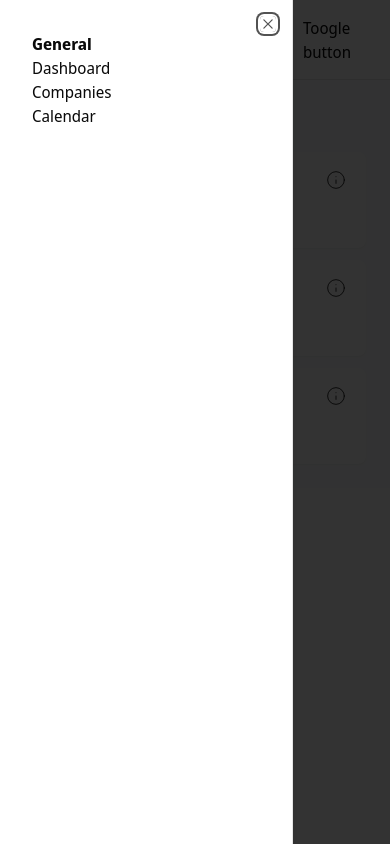
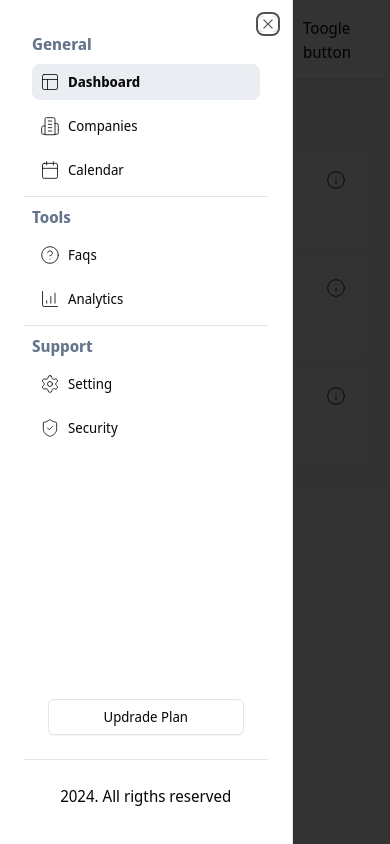
Before and after one commit to Walter-Daniel/business-dashboard, a Next.js app: page / in a window 390 px wide. Both pictures are taken after a click on the button 20 px from the left and 39 px from the top of the page. Built offline with nearby package versions, Linux system fonts and the light colour scheme.

Commit message:
add: Mobile Sidebar

```diff
--- /dev/null
+++ b/components/sidebarItem/SidebarItem.tsx
@@ -0,0 +1,26 @@
+'use client';
+
+import Link from 'next/link';
+import { usePathname } from 'next/navigation';
+
+import { cn } from '@/lib/utils';
+
+import { SidebarItemsProps } from './sideBarItem.interface';
+
+export const SidebarItem = (props: SidebarItemsProps) => {
+    const { item } = props;
+
+    const pathname = usePathname();
+    const activePath = pathname === item.href;
+  return (
+    <Link
+        href={item.href}
+        className={cn(`flex gap-x-2 mt-2 light:text-slate-700 dark:text-white text-sm items-center hover:bg-slate-300/20 p-2 rounded-lg cursor-pointer transition-all`,
+            activePath && 'bg-slate-400/20 font-semibold'
+        )}
+    >
+        <item.icon className='h-5 w-5' strokeWidth={1} />
+        {item.label}
+    </Link>
+  )
+}
--- /dev/null
+++ b/components/sidebarItem/index.ts
@@ -0,0 +1 @@
+export * from './SidebarItem'
--- /dev/null
+++ b/components/sidebarItem/sideBarItem.interface.ts
@@ -0,0 +1,10 @@
+import { LucideIcon } from "lucide-react";
+
+export interface SidebarItemsProps {
+    item: {
+        label: string;
+        icon: LucideIcon;
+        href: string;
+    },
+    key: string;
+}
--- a/components/sidebarRoutes/SidebarRoutes.tsx
+++ b/components/sidebarRoutes/SidebarRoutes.tsx
@@ -1,17 +1,52 @@
+'use client';
+
+import { SidebarItem } from '../sidebarItem';
+import { Button } from '../ui';
+import { Separator } from '../ui/separator';
 import { dataGeneralSideBar, dataSupportSidebar, dataToolsSidebar } from './sidebarRoutes.data';
-
 
 export const SidebarRoutes = () => {
   return (
     <div className='flex flex-col justify-between h-full'>
-        <div>
-            <div className='p-2 md:p-6'>
-                <p className='font-bold'>General</p>
-                {dataGeneralSideBar.map((item) => (
-                    <p key={item.label}>{item.label}</p>
-                ))}
-            </div>
+      <div>
+        <div className='p-2 md:p-6'>
+          <p className='font-bold text-slate-500 mb-2'>General</p>
+          {dataGeneralSideBar.map((item) => (
+            <SidebarItem key={item.label} item={item} />
+          ))}
         </div>
+
+        <Separator />
+
+        <div className='p-2 md:p-6'>
+          <p className='font-bold text-slate-500 mb-2'>Tools</p>
+          {dataToolsSidebar.map((item) => (
+            <SidebarItem key={item.label} item={item} />
+          ))}
+        </div>
+
+        <Separator />
+
+        <div className='p-2 md:p-6'>
+          <p className='font-bold text-slate-500 mb-2'>Support</p>
+          {dataSupportSidebar.map((item) => (
+            <SidebarItem key={item.label} item={item} />
+          ))}
+        </div>
+      </div>
+      <div>
+        <div className='text-center p-6'>
+          <Button variant="outline" className='w-full'>
+            Updrade Plan
+          </Button>
+        </div>
+
+        <Separator />
+
+        <footer className='mt-3 p-3 text-center'>
+          2024. All rigths reserved
+        </footer>
+      </div>
     </div>
   )
 }
```
